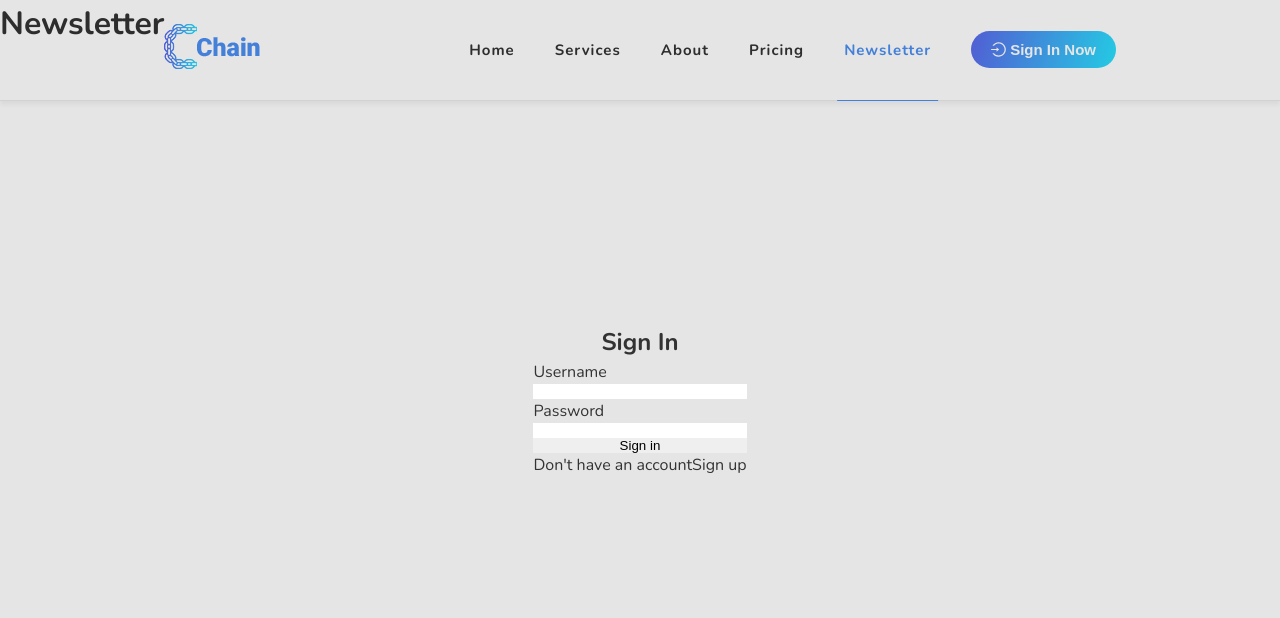
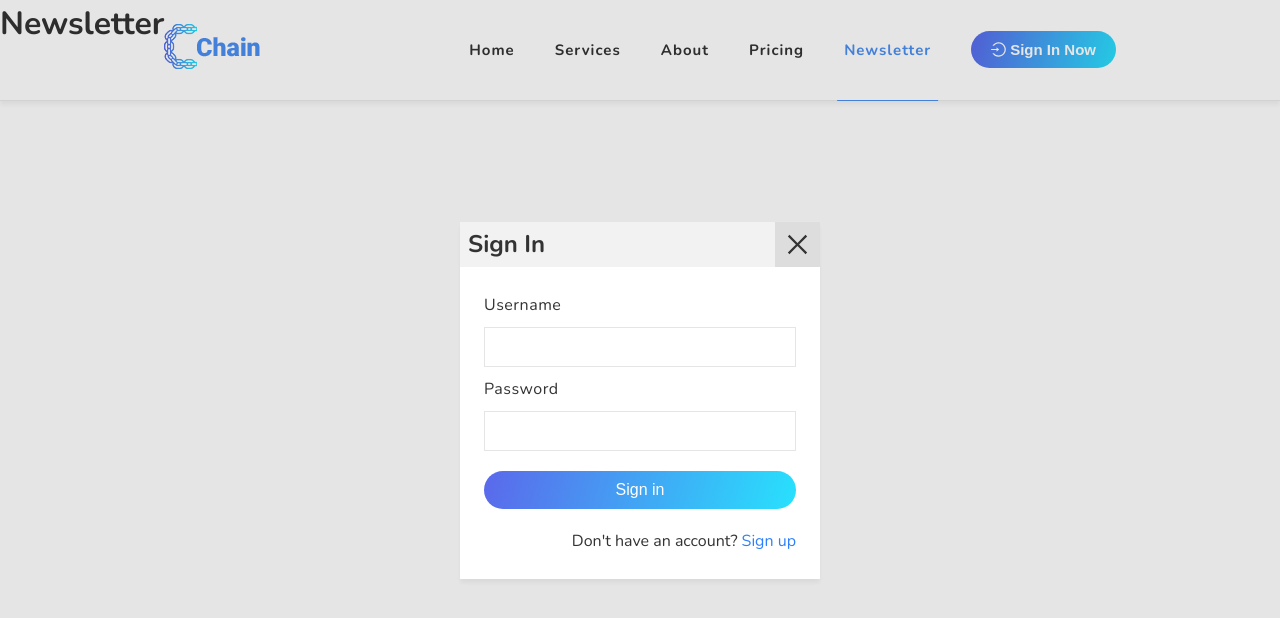
Before and after one commit to camgiangtranthi/chain-app, a React (Create React App) app: page /newsletter in a window 1280 px wide. Both pictures are taken after a click on the element "Sign In Now". Shown: the top 618 px of the page. Built offline with nearby package versions, Linux system fonts and the light colour scheme.

Commit message:
button hide form

```diff
--- a/src/components/GlobalStyles/GlobalStyles.module.scss
+++ b/src/components/GlobalStyles/GlobalStyles.module.scss
@@ -5,6 +5,7 @@
     --black: #000;
     --white: #fff;
     --text-color: #333;
+    --dangerous-color: red;
     --button-color: linear-gradient(105deg, rgb(91, 104, 235) 0%, rgb(40, 225, 253) 100%);
 
     //default layout
--- a/src/pages/SignIn/SignIn.scss
+++ b/src/pages/SignIn/SignIn.scss
@@ -1,16 +1,106 @@
-.signin {
+.wrapper {
     width: 100%;
     height: 100vh;
     position: fixed;
     display: flex;
-    flex-direction: column;
     justify-content: center;
     align-items: center;
     background-color: rgba(0, 0, 0, 0.1);
     z-index: 999;
 
-    .signin__form {
-        display: flex;
-        flex-direction: column;
+    .signin {
+        min-width: 360px;
+        background-color: var(--white);
+        box-shadow: 0px 4px 4px rgba(0, 0, 0, 0.05);
+
+        .signin__header {
+            display: flex;
+            align-items: center;
+            justify-content: space-between;
+            margin-bottom: 10px;
+            background-color: rgba(0, 0, 0, 0.05);
+
+            .signin__title {
+                text-align: center;
+                color: var(--text-color);
+                font-size: 2.4rem;
+                font-weight: 700;
+                margin-left: 8px;
+            }
+
+            svg {
+                color: var(--text-color);
+                font-size: 3rem;
+                font-weight: 700;
+                background-color: #ddd;
+                width: 45px;
+                height: 45px;
+                line-height: 45px;
+                padding: 10px;
+            }
+        }
+
+        .signin__form {
+            display: flex;
+            flex-direction: column;
+            padding: 16px 24px;
+
+            label {
+                color: var(--text-color);
+                font-size: 1.6rem;
+                font-weight: 300;
+                letter-spacing: 0.5px;
+                margin-bottom: 10px;
+            }
+
+            input {
+                border: 1px solid rgba(0, 0, 0, 0.1);
+                padding: 10px 6px;
+                margin-bottom: 10px;
+                font-size: 1.6rem;
+                font-weight: 400;
+                color: var(--text-color);
+            }
+
+            span {
+                color: var(--dangerous-color);
+                font-size: 1.2rem;
+                margin-bottom: 4px;
+            }
+
+            .signin__btn {
+                margin-top: 10px;
+                padding: 10px;
+                font-size: 1.6rem;
+                font-weight: 500;
+                color: var(--white);
+                background-image: var(--button-color);
+                border-radius: 20px;
+            }
+
+            .signin__footer {
+                display: flex;
+                justify-content: end;
+                align-items: center;
+                margin-top: 20px;
+                margin-bottom: 10px;
+
+                span {
+                    margin: 0;
+                    font-size: 1.6rem;
+                    color: var(--text-color);
+                    font-weight: 400;
+                    margin-right: 4px;
+                }
+
+                a {
+                    color: rgba(10, 107, 252, 0.859);
+                }
+            }
+        }
     }
 }
+
+.hide {
+    display: none;
+}
--- a/src/pages/SignIn/SignIn.tsx
+++ b/src/pages/SignIn/SignIn.tsx
@@ -1,6 +1,9 @@
 import { useForm, SubmitHandler } from 'react-hook-form';
+import { useState } from 'react';
 import { Link } from 'react-router-dom';
+import { CloseOutlined } from '@ant-design/icons';
 import './SignIn.scss';
+import NavBar from '../../components/NavBar/NavBar';
 
 type Inputs = {
     username: string;
@@ -8,18 +11,21 @@ type Inputs = {
 };
 
 const SignIn = () => {
+    const [hideForm, setHideForm] = useState(false);
     const {
         register,
         handleSubmit,
-        watch,
         formState: { errors },
     } = useForm<Inputs>();
 
-    const onSubmit: SubmitHandler<Inputs> = (data) => console.log(data);
-
+    const onSubmit: SubmitHandler<Inputs> = (data) => data;
     return (
+        <div className={hideForm ? 'hide' : 'wrapper'}>
             <div className="signin">
+                <div className="signin__header">
                     <h2 className="signin__title">Sign In</h2>
+                    <CloseOutlined onClick={() => setHideForm(true)} />
+                </div>
                 <form className="signin__form" onSubmit={handleSubmit(onSubmit)}>
                     <label htmlFor="username">Username </label>
                     <input id="username" {...register('username', { required: true, maxLength: 20 })} />
@@ -27,12 +33,13 @@ const SignIn = () => {
                     <label htmlFor="password">Password </label>
                     <input id="password" {...register('password', { required: true })} />
                     {errors.password && <span>Password is required</span>}
-                <button>Sign in</button>
-                <div>
-                    <span>Don't have an account</span>
+                    <button className="signin__btn">Sign in</button>
+                    <div className="signin__footer">
+                        <span>Don't have an account?</span>
                         <Link to="signup">Sign up</Link>
                     </div>
                 </form>
+            </div>
         </div>
     );
 };
```
Lines whose indentation alone changed are shown as unchanged.
